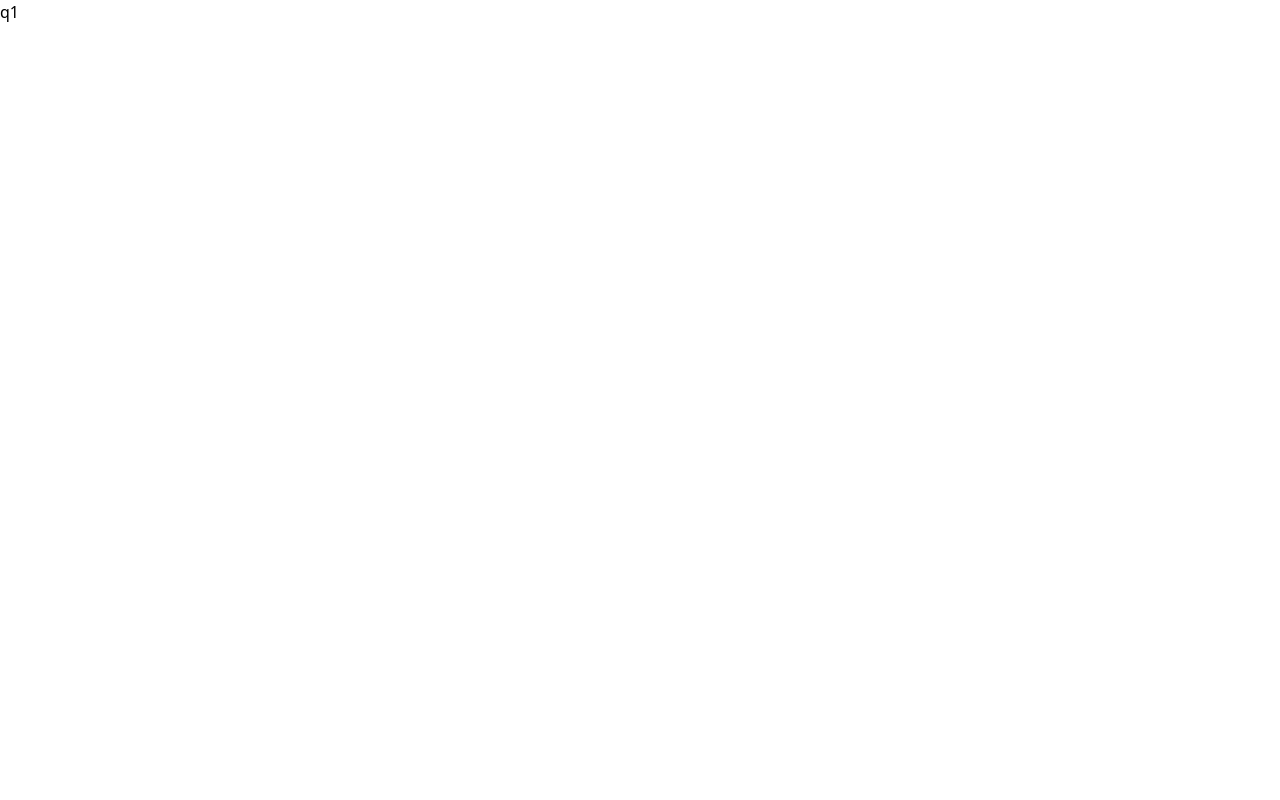
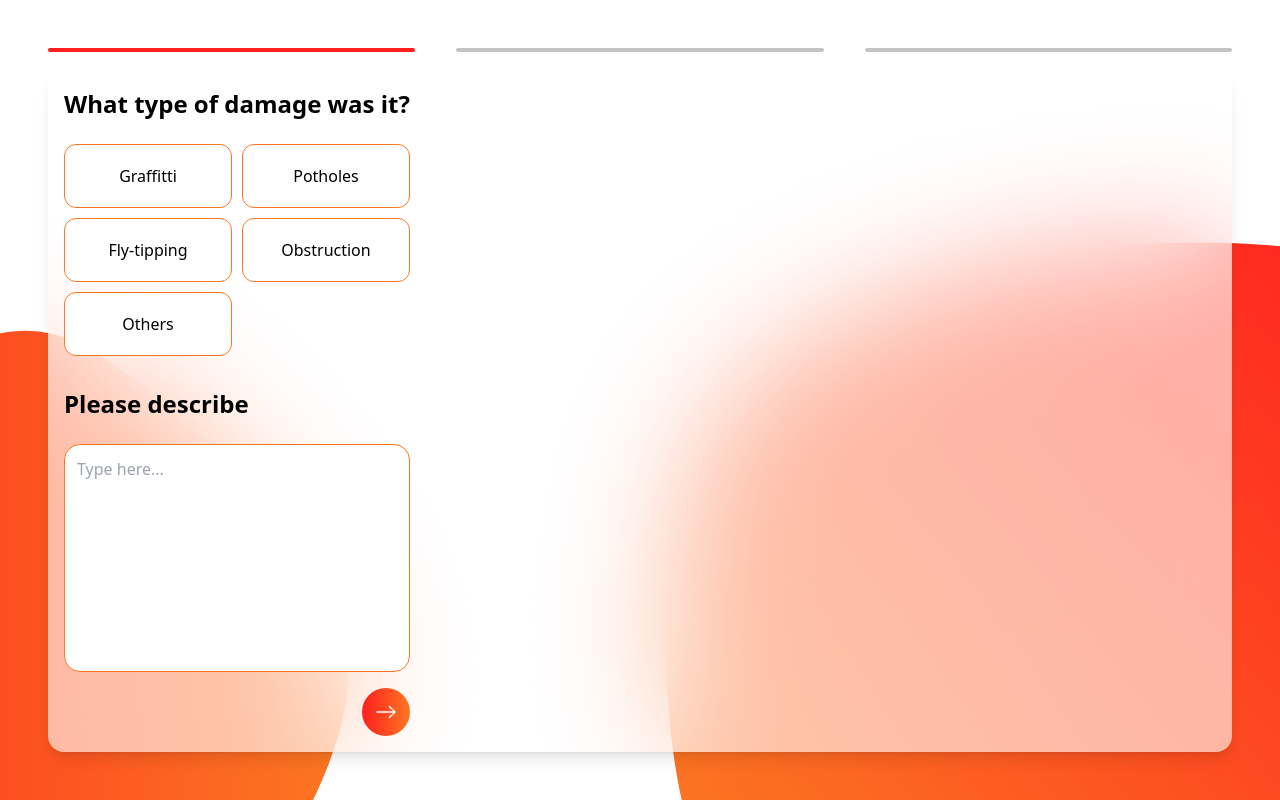
Before and after one commit to shawnanuptra/assessment2, a React (Create React App) app: page /q1 in a window 1280 px wide. Built offline with nearby package versions, Linux system fonts and the light colour scheme.

Commit message:
developed question 1

```diff
--- /dev/null
+++ b/src/components/DamageType.js
@@ -0,0 +1,24 @@
+import React, { useState } from 'react'
+
+export default function DamageType(props) {
+    const [checked, setChecked] = useState(false);
+
+
+
+    return (
+        <div className='w-full'>
+            <input className='opacity-0 fixed w-0 peer' type={'radio'} id={props.type} name={'damageGroup'} value={props.type} defaultChecked={checked} onChange={() => console.log('changed to' + checked)} />
+            <label
+                className='bg-white border-accentOrange border-[1px] rounded-xl w-full h-16 flex justify-center items-center
+                hover:bg-primaryGradient hover:text-white peer-checked:bg-primaryGradient peer-checked:text-white cursor-pointer transition-[background-image]
+                '
+                htmlFor={props.type}
+                onClick={() => { setChecked(checked ? false : true); console.log('test') }}
+            >
+
+                {props.type.charAt(0).toUpperCase() + props.type.slice(1)}
+
+            </label>
+        </div>
+    )
+}
--- /dev/null
+++ b/src/components/NextArrowButton.js
@@ -0,0 +1,11 @@
+import React from 'react'
+import Arrow from '../vectors/arrow.svg'
+export default function NextArrowButton() {
+    return (
+        <div className='flex justify-end mt-4'>
+            <div className='text-3xl text-white bg-gradient-to-r from-primaryRed to-accentOrange p-3 rounded-full hover:drop-shadow-lg hover:scale-110 transition-all w-12 h-12 flex justify-center items-center cursor-pointer'>
+                <img src={Arrow} />
+            </div>
+        </div>
+    )
+}
--- /dev/null
+++ b/src/components/QuestionsBar.js
@@ -0,0 +1,16 @@
+import React from 'react'
+
+export default function QuestionsBar(props) {
+
+    const qNum = props.question
+    const inactive = 'inline w-[31%] bg-gray-500 rounded-full';
+    const active2 = 'inline w-[31%] bg-gradient-to-r from-primaryRed to-accentOrange rounded-full';
+    const active3 = 'inline w-[31%] bg-accentOrange rounded-full';
+    return (
+        <div className='w-full flex justify-between h-1 mb-5'>
+            <div className='inline w-[31%] bg-primaryRed rounded-full'></div>
+            <div className={qNum >= 2 ? active2 : inactive}></div>
+            <div className={qNum >= 3 ? active3 : inactive}></div>
+        </div>
+    )
+}
--- a/src/pages/Question1.js
+++ b/src/pages/Question1.js
@@ -1,7 +1,38 @@
 import React from 'react'
-
+import DamageType from '../components/DamageType'
+import NextArrowButton from '../components/NextArrowButton'
+import QuestionsBar from '../components/QuestionsBar'
+import Bubbles from '../vectors/bubbles.svg'
 export default function Question1() {
     return (
-        <div>q1</div>
+        <>
+            <div className='absolute z-0 w-screen h-screen bg-bubbles bg-cover'>
+            </div>
+            <div className='w-screen h-screen p-12 flex flex-col z-10'>
+                <QuestionsBar question={1} />
+                <div className='flex rounded-2xl flex-grow relative p-4 shadow-lg  bg-white bg-opacity-60 backdrop-blur-3xl'>
+                    <form className='flex flex-col'>
+                        <div>
+                            <h2 className='text-2xl font-bold mb-6'>What type of damage was it?</h2>
+                            <div className='grid grid-cols-2 gap-2.5 place-items-center mb-8'>
+
+                                <DamageType type='graffitti' />
+                                <DamageType type='potholes' />
+                                <DamageType type='fly-tipping' />
+                                <DamageType type='obstruction' />
+                                <DamageType type='others' />
+
+                            </div>
+                        </div>
+
+                        <h2 className='text-2xl font-bold mb-6'>Please describe</h2>
+                        <textarea className='w-full bg flex flex-grow resize-none border-[1px] border-accentOrange rounded-2xl p-3  focus:outline-accentOrange' placeholder='Type here...'>
+
+                        </textarea>
+                        <NextArrowButton />
+                    </form>
+                </div>
+            </div>
+        </>
     )
 }
--- a/tailwind.config.js
+++ b/tailwind.config.js
@@ -6,10 +6,17 @@ module.exports = {
   ],
   theme: {
     extend: {
+      backgroundImage: {
+        bubbles: "url('./vectors/bubbles.svg')",
+        primaryGradient: "linear-gradient(to right, #FF1F1F, #FB7722);",
+        reverseGradient: "linear-gradient(to right, #FB7722, #FF1F1F);",
+      },
       colors: {
         accentOrange: '#FB7722',
         primaryRed: '#FF1F1F',
-        // secondary: '#5865f2',
+        gray: {
+          500: '#C4C4C4'
+        },
         // gray: colors.neutral,
         // gray: {
         //   900: '#202225',
```
Also changed, not shown: src/vectors/arrow.svg (added), src/vectors/bubbles.svg (added).
